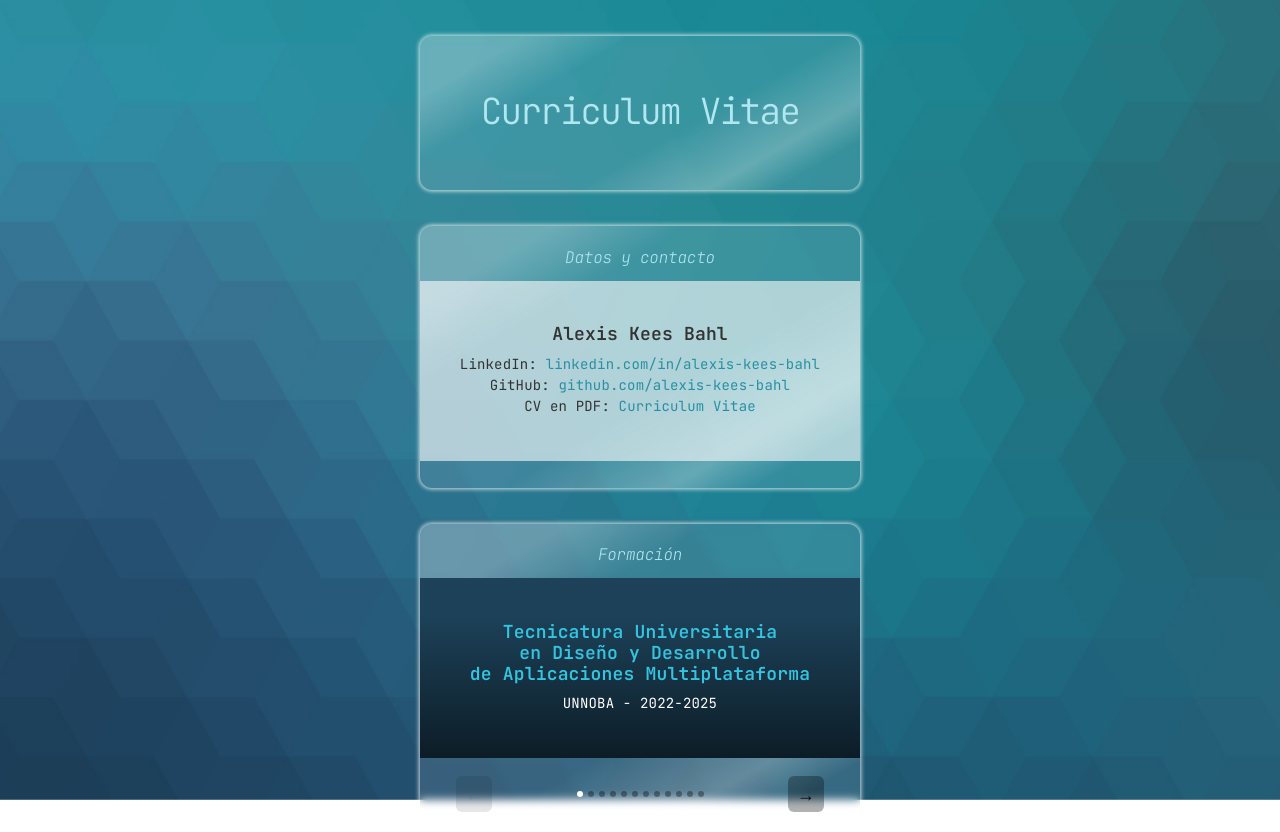
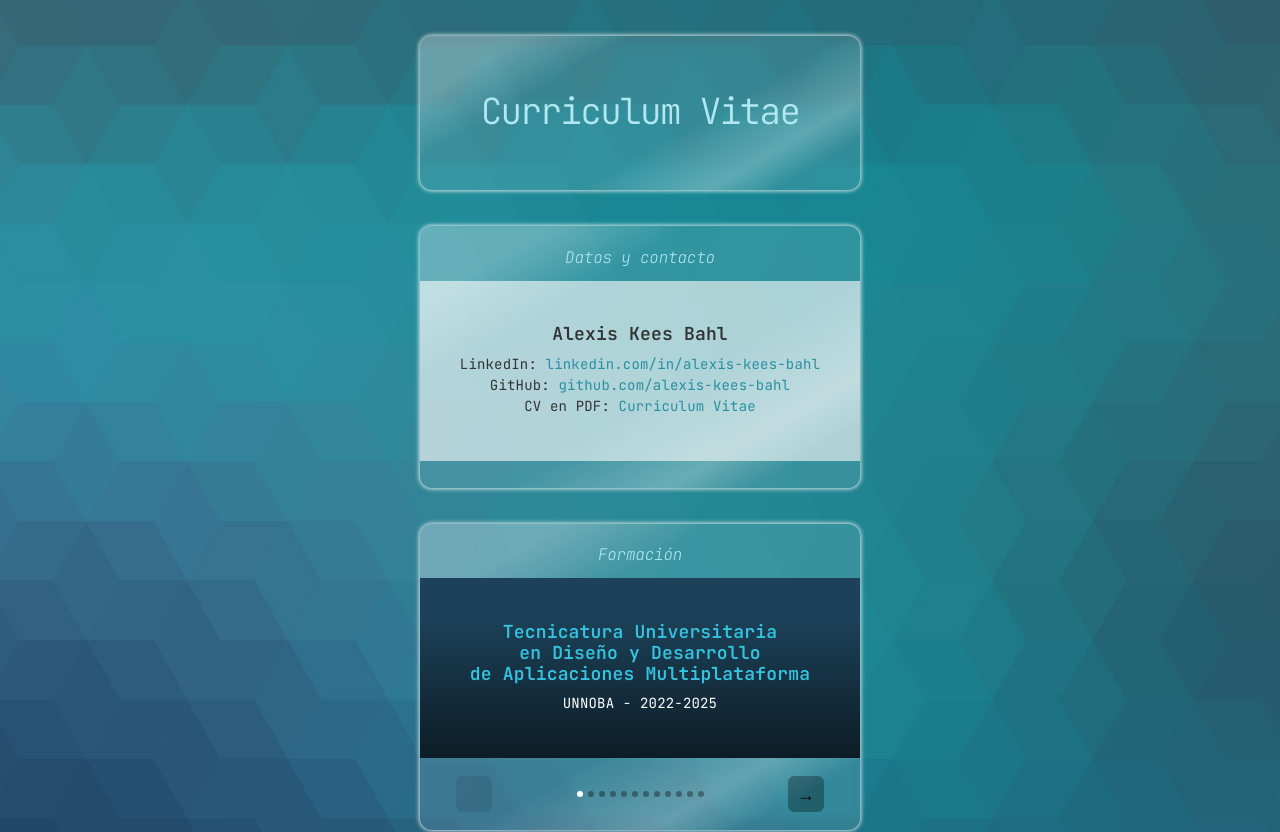
Before and after one commit to alexis-kees-bahl/alexis-kees-bahl.github.io, a React (Vite) app: page / in a window 1280 px wide. Shown: the top 832 px of the page. Built offline with nearby package versions, Linux system fonts and the light colour scheme.

Commit message:
Actualizar App.css

```diff
--- a/src/App.css
+++ b/src/App.css
@@ -86,13 +86,12 @@ main {
 .background-image-container {
   position: fixed;
   display: block;
-  height: 100%;
+  min-height: 100%;
   width: 100%;
   margin: 0;
   left: 0;
   top: 0;
   background-color: transparent;
-  transform:translateZ(0);
 }
 
 .background-image {
```
